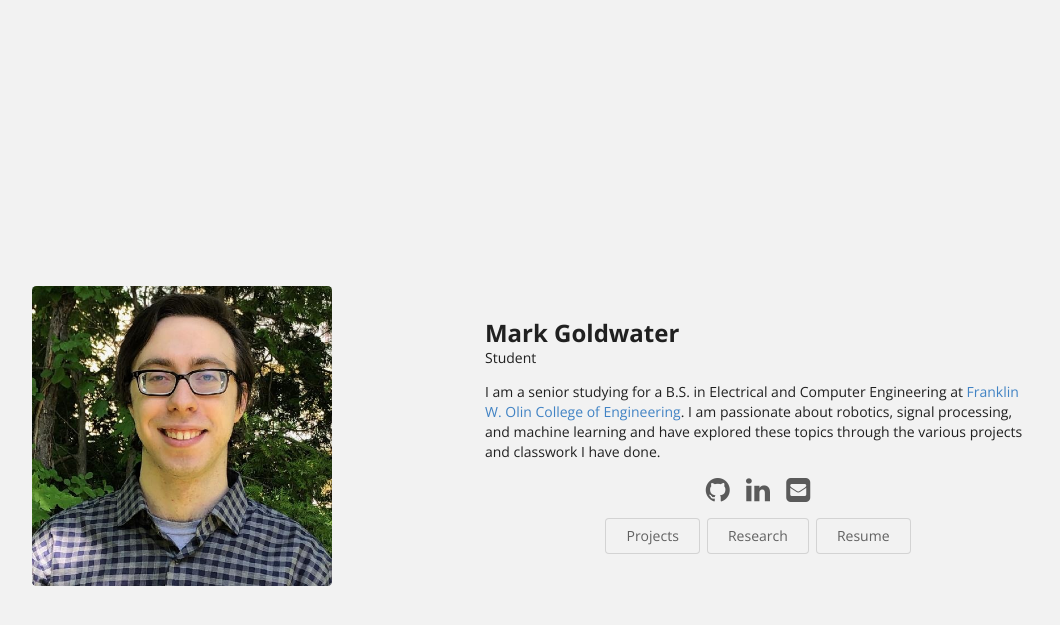
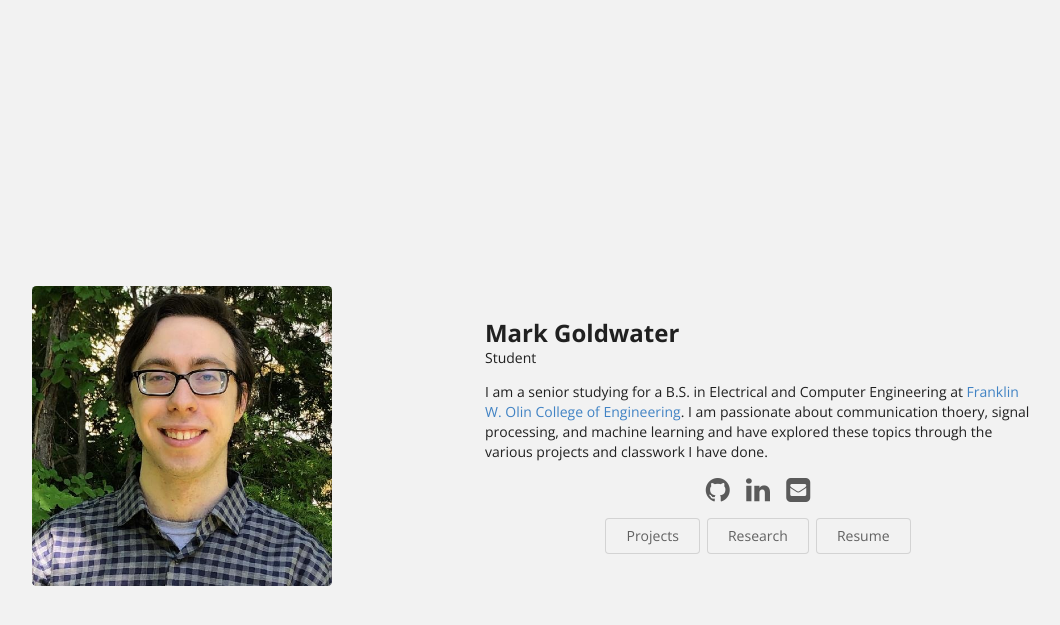
Before and after one commit to MarkG98/MarkG98.github.io, a Jekyll site: the page built from index.html, in a window 1280 px wide. Shown: the top 625 px of the page, without its empty margins (169-1229 px from the left). Built offline with Jekyll 4.4.1, drawn with Linux system fonts in a browser that asks for light colours.

Commit message:
added communication theory to my bio

```diff
--- a/_data/bio.json
+++ b/_data/bio.json
@@ -6,7 +6,7 @@
     "email": "mark.goldwater@students.olin.edu",
     "phone": "",
     "website": "https://MarkG98.github.io",
-    "summary": "I am a senior studying for a B.S. in Electrical and Computer Engineering at <a href=\"https://www.olin.edu\">Franklin W. Olin College of Engineering</a>. I am passionate about robotics, signal processing, and machine learning and have explored these topics through the various projects and classwork I have done.",
+    "summary": "I am a senior studying for a B.S. in Electrical and Computer Engineering at <a href=\"https://www.olin.edu\">Franklin W. Olin College of Engineering</a>. I am passionate about communication thoery, signal processing, and machine learning and have explored these topics through the various projects and classwork I have done.",
     "location": {
       "address": "",
       "postalCode": "02492",
```
